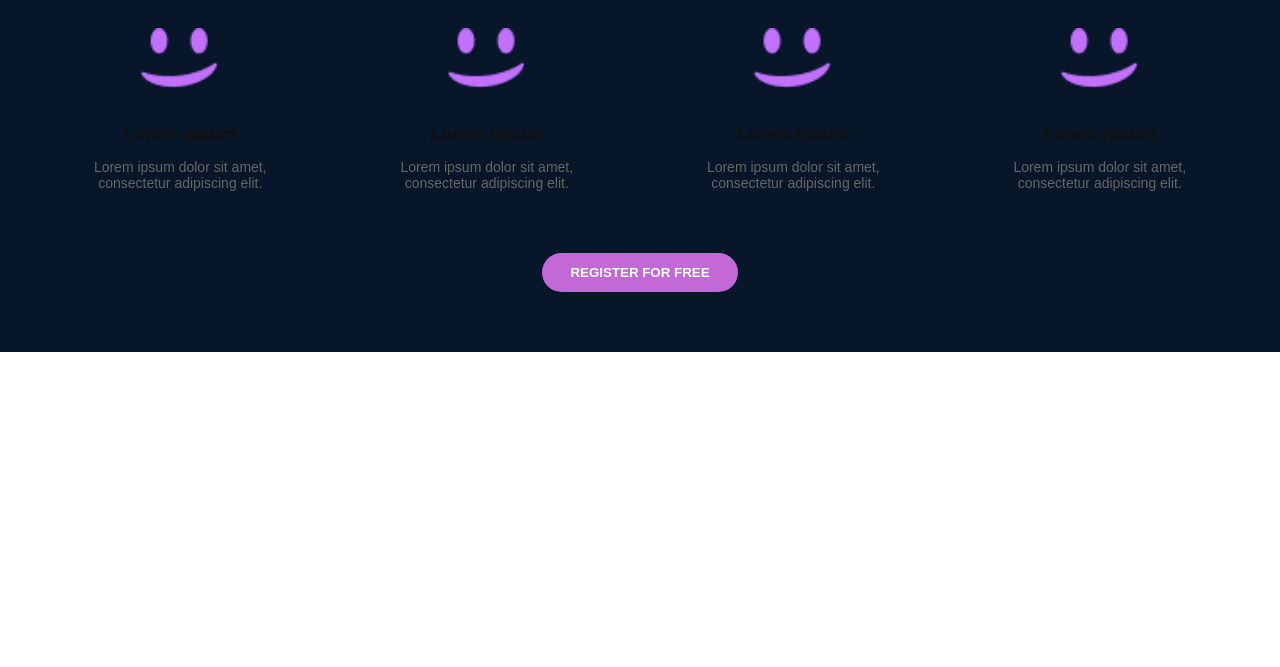
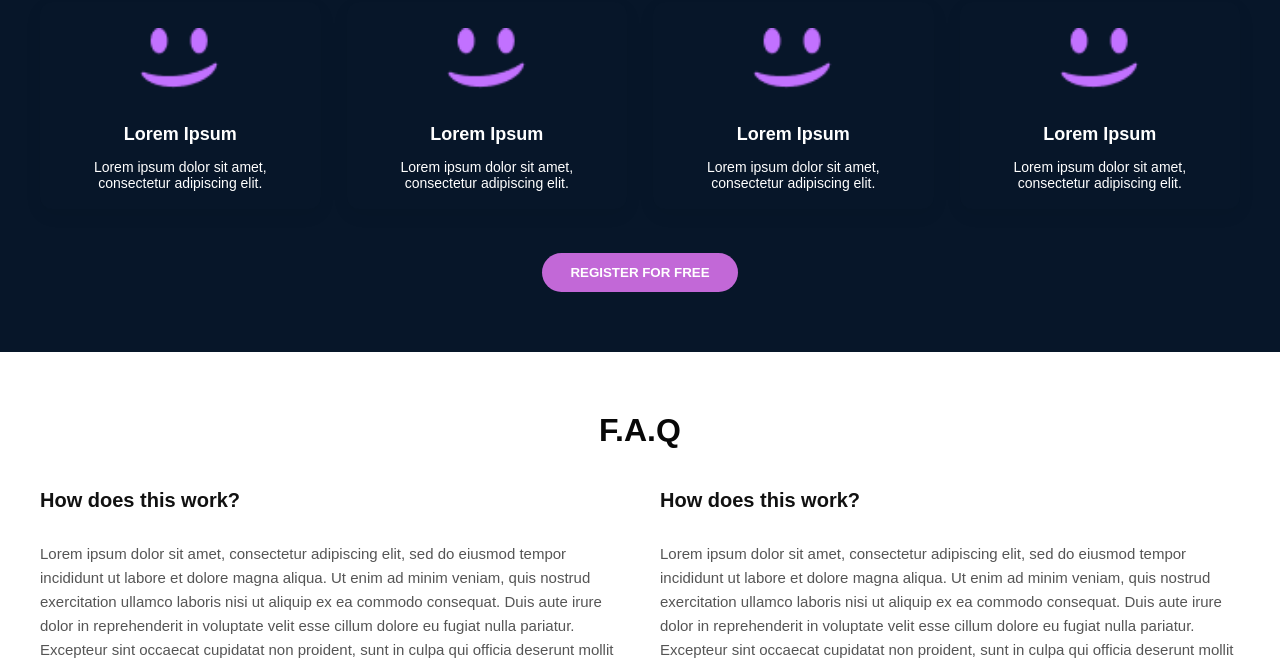
Before and after one commit to bongumusa-web/alx_html_css, a plain HTML site: page css_advanced/index.html in a window 1280 px wide. Shown: the part 1870-2537 px from the top of the page. Drawn offline with Linux system fonts and the light colour scheme.

Commit message:
css_advance

```diff
--- a/css_advanced/index.html
+++ b/css_advanced/index.html
@@ -160,7 +160,7 @@
             </div>
             <button>REGISTER FOR FREE</button>
         </section>
-        <section>
+        <section  class="faq-section">
             <h2>F.A.Q</h2>
             <div>
                 <div>
--- a/css_advanced/styles.css
+++ b/css_advanced/styles.css
@@ -251,7 +251,7 @@ main section:first-of-type img {
   padding: 60px 40px;
   align-items: start;
   background:#071629;   /* change as needed */
-  color: #111;
+  color: white;
 }
 
 /* Make the H2 span the full row and center it */
@@ -286,8 +286,8 @@ main section:first-of-type img {
 }
 
 /* Card title + paragraph */
-.footersection > div h3 { font-size: 18px; margin: 6px 0 4px; color: #111; }
-.footersection > div p { color: #666; margin: 0; font-size: 14px; }
+.footersection > div h3 { font-size: 18px; margin: 6px 0 4px; color:white; }
+.footersection > div p { color:white; margin: 0; font-size: 14px; }
 
 /* Button below the cards: full width row, centered */
 .footersection > button {
@@ -315,3 +315,67 @@ main section:first-of-type img {
   .footersection > div img { width: 64px; height: 64px; }
   .footersection > button { justify-self: stretch; }
 }
+
+
+
+/* === FAQ SECTION === */
+.faq-section {
+  background: #ffffff;          /* white background */
+  padding: 60px 40px;
+  display: grid;
+  grid-template-columns: 1fr;   /* h2 spans full width */
+  gap: 40px;
+  color: #111;
+}
+
+/* Center the section title */
+.faq-section > h2 {
+  text-align: center;
+  font-size: 32px;
+  color: #080808;
+  margin: 0;
+}
+
+/* The wrapper containing the 2 columns */
+.faq-section > div {
+  display: grid;
+  grid-template-columns: repeat(2, 1fr);   /* 2 FAQ columns */
+  gap: 40px;
+}
+
+/* Each column stacks its Q&A blocks */
+.faq-section > div > div {
+  display: flex;
+  flex-direction: column;
+  gap: 24px;
+}
+
+/* Question header */
+.faq-section h3 {
+  font-size: 20px;
+  margin: 0 0 6px;
+  color: #111;
+}
+
+/* Answer text */
+.faq-section > div > div > div:nth-child(even) {
+  color: #555;
+  line-height: 1.6;
+  font-size: 15px;
+}
+
+/* Responsive collapse */
+@media (max-width: 900px) {
+  .faq-section > div {
+    grid-template-columns: 1fr; /* single column on tablets/phones */
+  }
+}
+
+@media (max-width: 600px) {
+  .faq-section {
+    padding: 40px 20px;
+  }
+  .faq-section > h2 {
+    font-size: 26px;
+  }
+}
```
